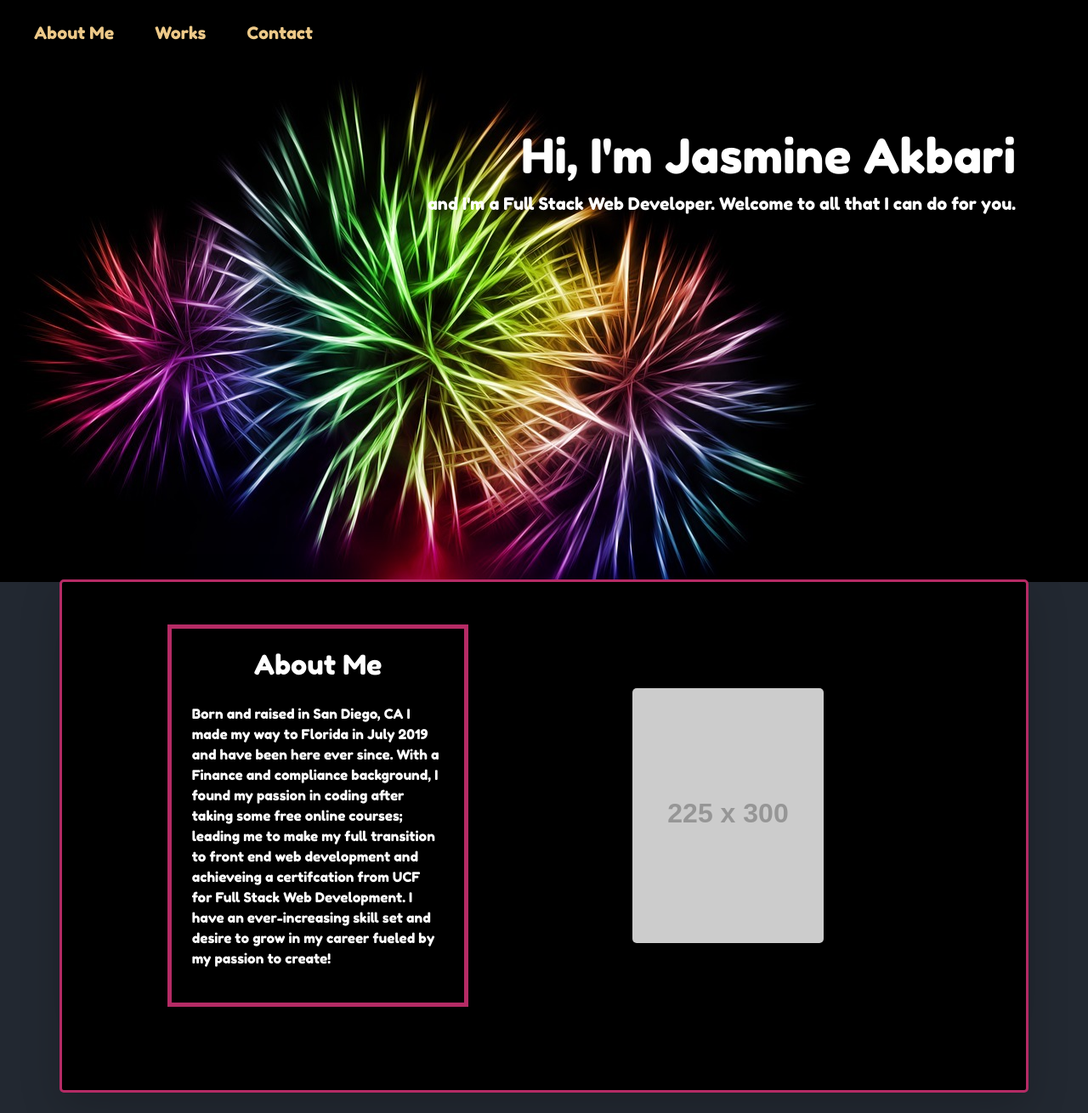
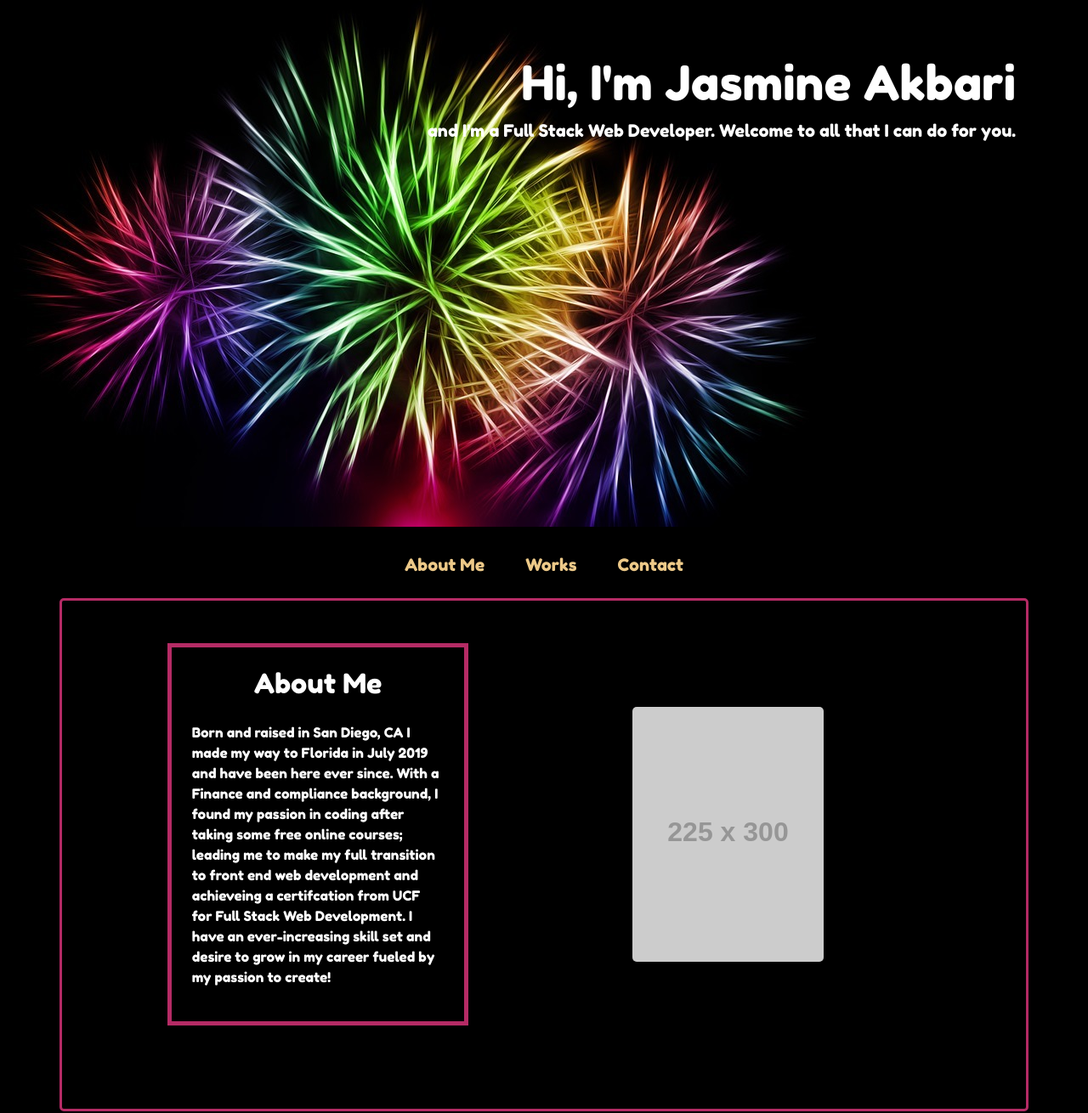
Before and after one commit to jasmineakbari/JA-Portfolio, a plain HTML site: page index.html in a window 1280 px wide. Shown: the top 1310 px of the page at 85% size. Drawn offline with nearby package versions, Linux system fonts and the light colour scheme; placeholder pictures from the web are drawn by us; a web font is replaced by a local one.

Commit message:
adjusted navbar and changed background color

```diff
--- a/assets/css/style.css
+++ b/assets/css/style.css
@@ -6,12 +6,12 @@
 }
 
 body {
-    background-color: var(--primary);
+    background-color: black;
     font-family: 'Fredoka One', cursive;
 }
 
 main {
-    margin-top: -35px;
+    margin-top: -55px;
 }
 
 /* navbar stylings */
@@ -51,7 +51,7 @@ nav h1 {
 .intro {
     text-align: end;
     padding-left: 50px;
-    padding-bottom: 350px;
+    padding-bottom: 400px;
 }
 
 /* about me section styling */
--- a/index.html
+++ b/index.html
@@ -11,23 +11,6 @@
         <meta name="viewport" content="width=device-width, initial-scale=1.0" />
         <title>Jasmine Akbari - Web Works</title>
     </head>
-    <!-- Navigation Start -->
-    <nav>
-    <nav class="navbar navbar-expand-lg">
-        <div class="collapse navbar-collapse justify-content-space-between" id="navbarNav">
-            <ul class="navbar-nav">
-                <btn class="nav-item btn-lg">
-                    <a class="nav-link" href="#aboutMe">About Me<span class="sr-only">(current)</span></a>
-                </btn>
-                <btn class="nav-item btn-lg">
-                    <a class="nav-link" href="#works">Works</a>
-                </btn>
-                <btn class="nav-item btn-lg">
-                    <a class="nav-link" href="#contact">Contact</a>
-                </btn>
-            </ul>
-        </div>
-    </nav>
     <!-- Hero Start -->
     <div class="jumbotron jumbotron-fluid">
         <div class="container hero-img">
@@ -41,6 +24,22 @@
       </div>
     <body>
         <main>
+            <!-- Navigation Start -->
+            <nav class="navbar navbar-expand-lg">
+                <div class="collapse navbar-collapse justify-content-center" id="navbarNav">
+                    <ul class="navbar-nav">
+                        <btn class="nav-item btn-lg">
+                            <a class="nav-link" href="#aboutMe">About Me<span class="sr-only">(current)</span></a>
+                        </btn>
+                        <btn class="nav-item btn-lg">
+                            <a class="nav-link" href="#works">Works</a>
+                        </btn>
+                        <btn class="nav-item btn-lg">
+                            <a class="nav-link" href="#contact">Contact</a>
+                        </btn>
+                    </ul>
+                </div>
+            </nav>
             <!-- About Me Section -->
             <div class="container-fluid">
                 <div class="container shadow-lg" id="aboutMe">
```
Also changed, not shown: assets/images/JA-Portfolio.png.
